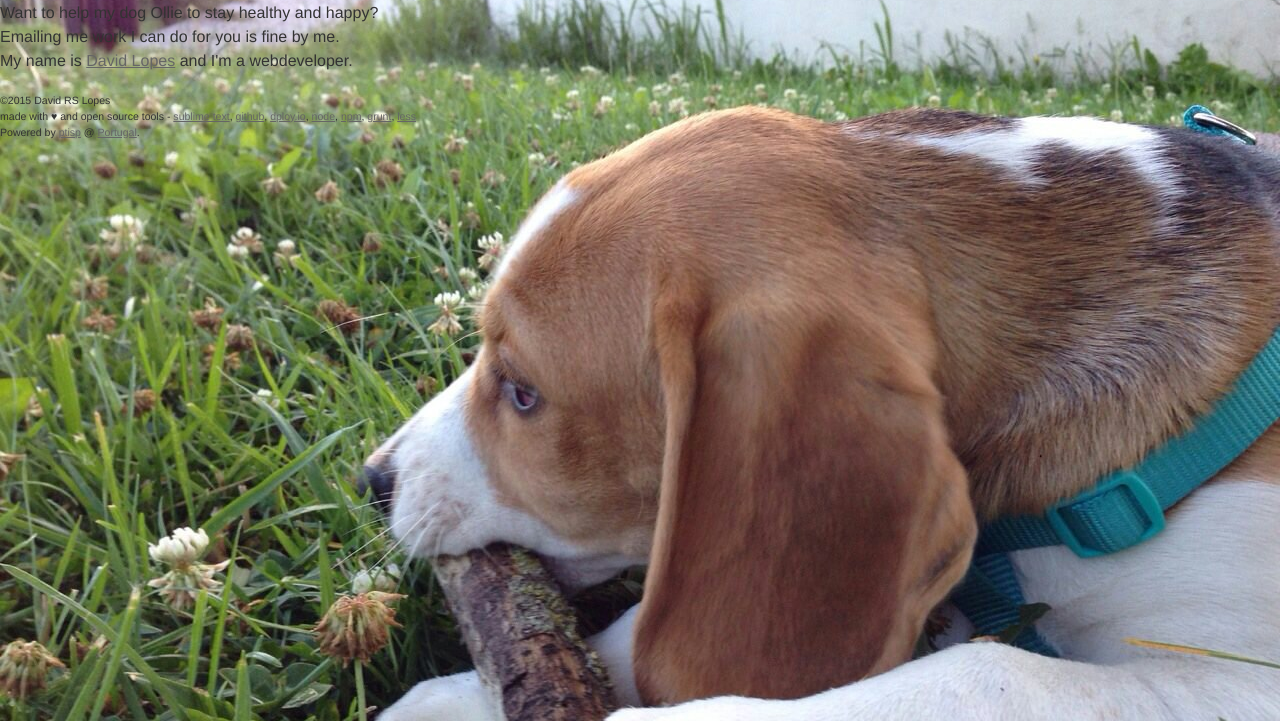
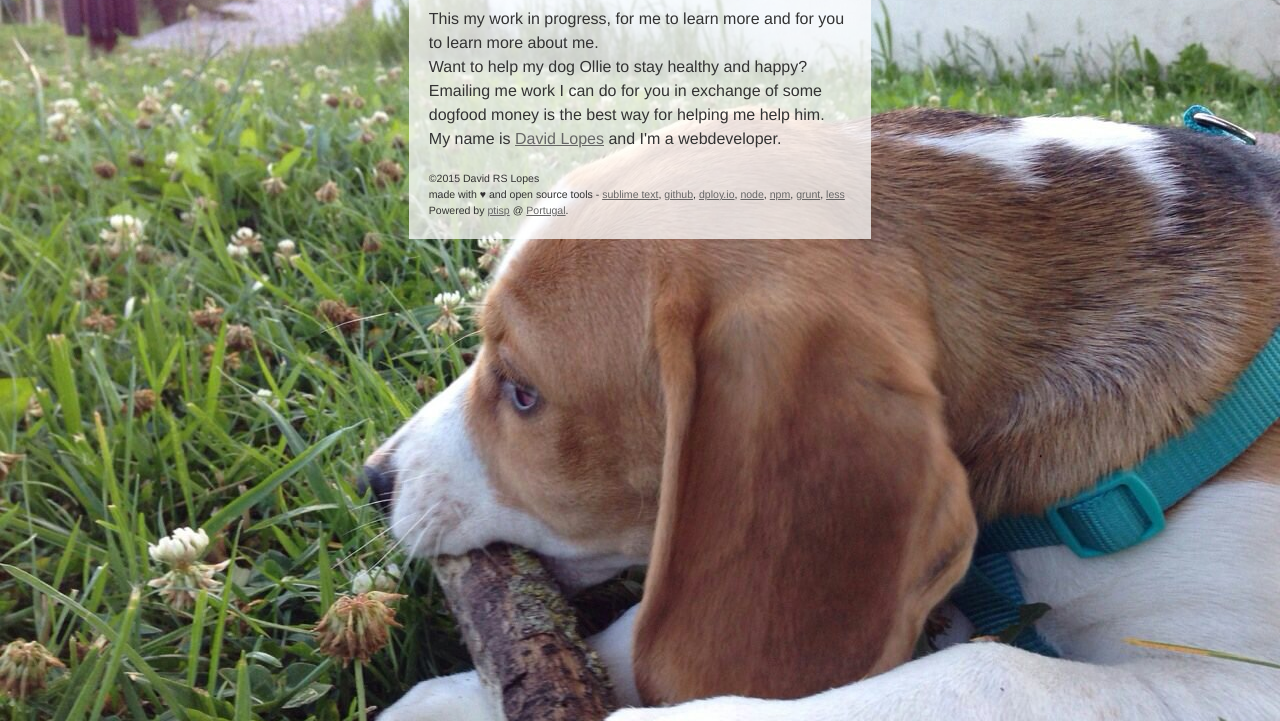
Before and after one commit to davidrslopes/aboutme, a website: page index.html in a window 1280 px wide. Shown: the part 79-800 px from the top of the page. Drawn offline with Linux system fonts and the light colour scheme.

Commit message:
Go Content

```diff
--- a/index.html
+++ b/index.html
@@ -1,19 +1,23 @@
 <!DOCTYPE html>
 <html>
 	<head>
+		<meta charset="utf-8">
+		<meta http-equiv="X-UA-Compatible" content="IE=edge">
+		<meta name="viewport" content="width=device-width, initial-scale=1">
+		<meta name="description" content="This is a personal page made by me, for me to learn more and for you to learn more about me." />
 		<title>David RS Lopes - Webdeveloper</title>
 		<link rel="stylesheet" type="text/css" href="assets/css/style.min.css">
 	</head>
 	<body>
-		<div class="content">
+		<div class="container">
 			<header>
 				<h1>Welcome!</h1>
 			</header>
 			<article>
-				<p>This site is <a href="https://www.youtube.com/watch?v=5KGah8bW8GE" target="_blank">100% responsive</a> and works on all <a href="http://en.wikipedia.org/wiki/List_of_web_browsers" target="_blank">browsers</a>, devices and <a href="http://en.wikipedia.org/wiki/List_of_operating_systems" target="_blank">operating sistems</a>.</p>
+				<p>This my work in progress, for me to learn more and for you to learn more about me.</p>
 				<p>Want to help my dog Ollie to stay healthy and happy?</p>
-				<p>Emailing me work I can do for you is fine by me.</p>
-				<p>My name is <a href="mailto:david.r.s.lopes@gmail.com" target="_blank">David Lopes</a> and I'm a webdeveloper.</p>
+				<p>Emailing me work I can do for you in exchange of some dogfood money is the best way for helping me help him.</p>
+				<p>My name is <a href="mailto:davidrslopes@gmail.com" target="_blank">David Lopes</a> and I'm a webdeveloper.</p>
 			</article>
 			<footer>
 				<p>&copy;2015 David RS Lopes</p>
@@ -28,7 +32,7 @@
 				</p>
 				<p>Powered by <a href="http://ptisp.pt" target="_blank">ptisp</a> @ <a href="http://en.wikipedia.org/wiki/Portugal" target="_blank">Portugal</a>.</p>
 			</footer>
-			<script type="text/javascript" src="assets/js/script.min.js"></script>
 		</div>
+		<script type="text/javascript" src="assets/js/script.min.js"></script>
 	</body>
 </html>
```
